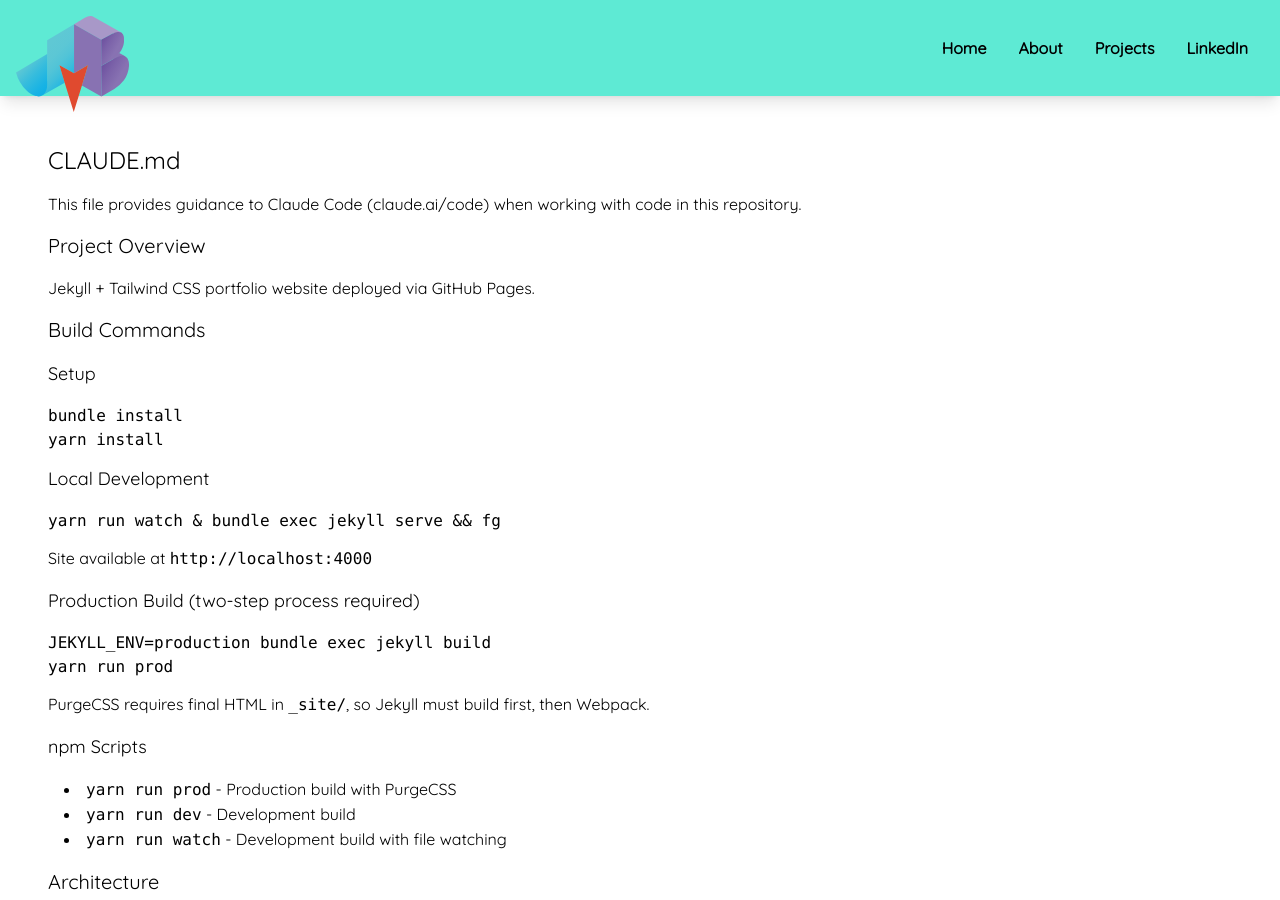
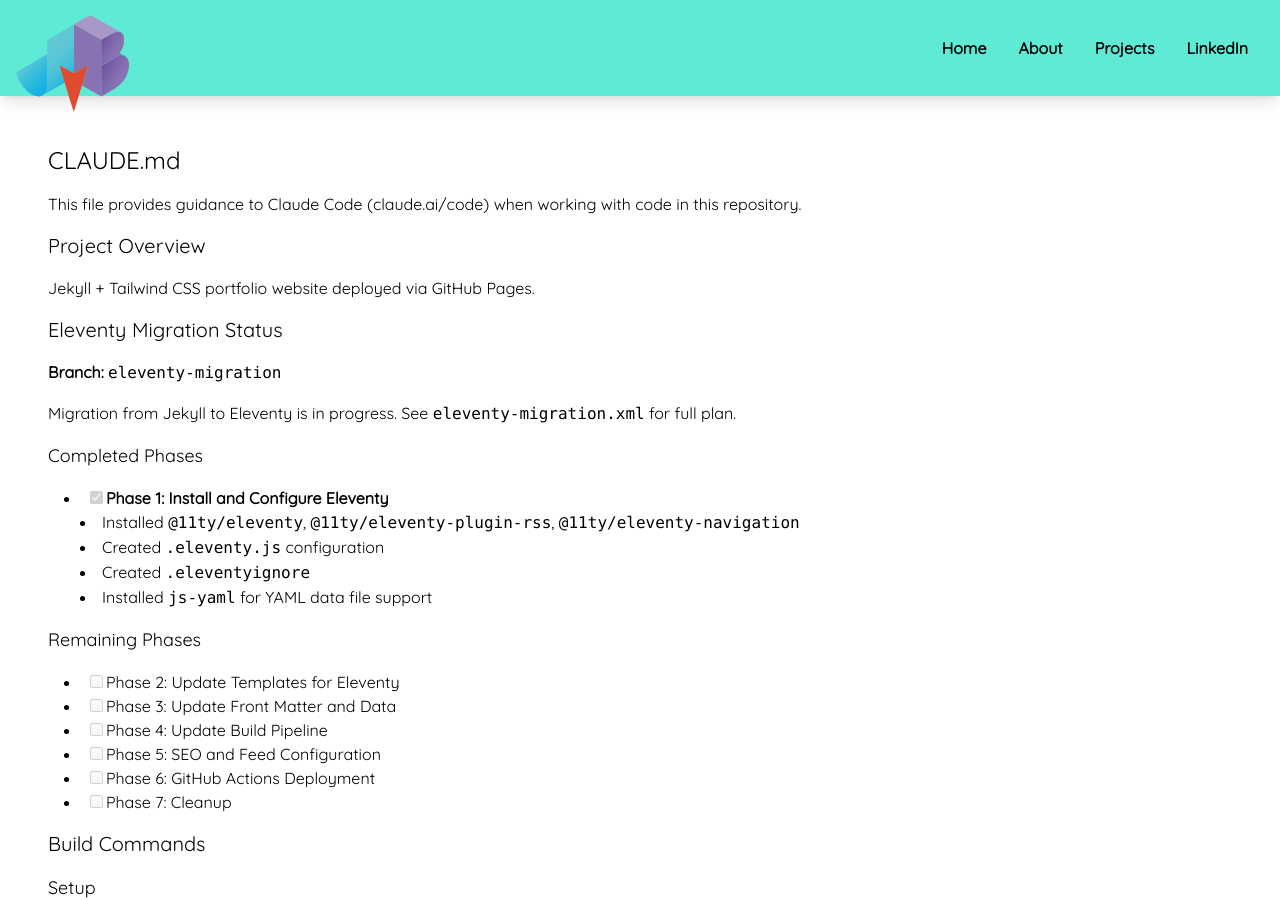
Before and after one commit to jareth/jareth.github.io, a Jekyll site: the page built from CLAUDE.md, in a window 1280 px wide and 900 px high. Built offline with Jekyll 4.4.1, drawn with Linux system fonts in a browser that asks for light colours; our own code applies the rules of GitHub Pages for plain Markdown files.

Commit message:
Eleventy-migration: phase 1 - add eleventy

```diff
--- a/CLAUDE.md
+++ b/CLAUDE.md
@@ -5,6 +5,27 @@ This file provides guidance to Claude Code (claude.ai/code) when working with co
 ## Project Overview
 
 Jekyll + Tailwind CSS portfolio website deployed via GitHub Pages.
+
+## Eleventy Migration Status
+
+**Branch:** `eleventy-migration`
+
+Migration from Jekyll to Eleventy is in progress. See `eleventy-migration.xml` for full plan.
+
+### Completed Phases
+- [x] **Phase 1: Install and Configure Eleventy**
+  - Installed `@11ty/eleventy`, `@11ty/eleventy-plugin-rss`, `@11ty/eleventy-navigation`
+  - Created `.eleventy.js` configuration
+  - Created `.eleventyignore`
+  - Installed `js-yaml` for YAML data file support
+
+### Remaining Phases
+- [ ] Phase 2: Update Templates for Eleventy
+- [ ] Phase 3: Update Front Matter and Data
+- [ ] Phase 4: Update Build Pipeline
+- [ ] Phase 5: SEO and Feed Configuration
+- [ ] Phase 6: GitHub Actions Deployment
+- [ ] Phase 7: Cleanup
 
 ## Build Commands
 
--- a/package.json
+++ b/package.json
@@ -6,11 +6,15 @@
     "watch": "NODE_ENV=development yarn run webpack --watch"
   },
   "devDependencies": {
+    "@11ty/eleventy": "^3.1.2",
+    "@11ty/eleventy-navigation": "^1.0.5",
+    "@11ty/eleventy-plugin-rss": "^2.0.4",
     "@fullhuman/postcss-purgecss": "^5.0.0",
     "autoprefixer": "^10.4.18",
     "clean-webpack-plugin": "^4.0.0",
     "css-loader": "^6.10.0",
     "cssnano": "^6.1.0",
+    "js-yaml": "^4.1.1",
     "mini-css-extract-plugin": "^2.8.1",
     "postcss": "^8.4.31",
     "postcss-loader": "^8.1.1",
```
Also changed, not shown: .eleventy.js (added), 2 other files.
